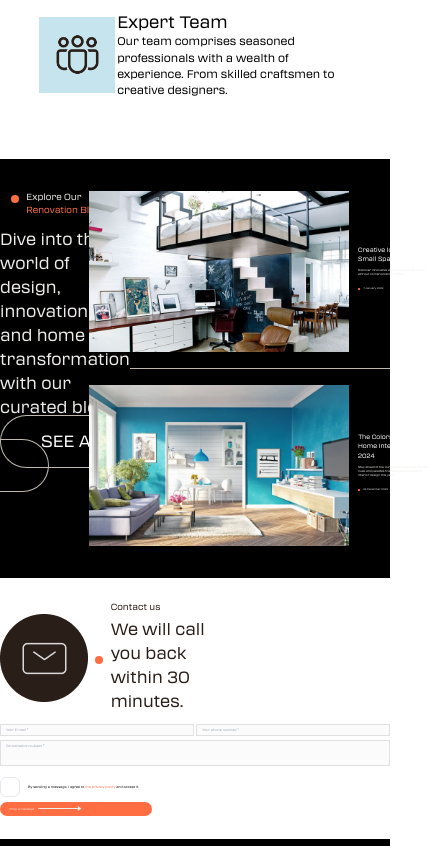
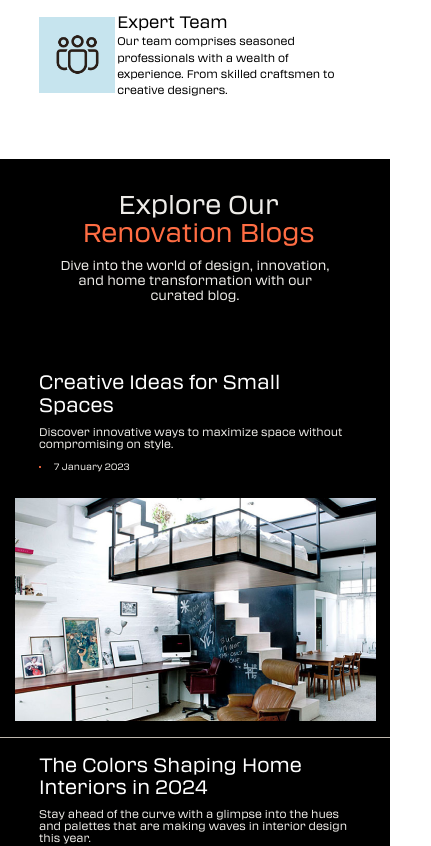
Before and after one commit to mdbakibillahrohan/renoexpert_public, a website: page index.html in a window 390 px wide. Shown: the part 5049-5895 px from the top of the page, 431 px wide, since content can reach past the window. Drawn offline with nearby package versions, Linux system fonts and the light colour scheme; files that its build step writes are made by us from their sources.

Commit message:
blog and contact section responsive

```diff
--- a/index.html
+++ b/index.html
@@ -2466,9 +2466,13 @@
 
       <!-- blog section start  -->
       <section class="bg-black py-[8.333vw]">
-        <div class="flex gap-[3.333vw] justify-center container-general">
+        <div
+          class="flex flex-col md:flex-row gap-[3.333vw] justify-center container-general"
+        >
           <div>
-            <div class="flex gap-[1.875vw] mb-[2.708vw] justify-center">
+            <div
+              class="flex gap-[1.875vw] mb-[2.708vw] justify-center md:justify-start"
+            >
               <span class="pt-[1.042vw]">
                 <svg
                   xmlns="http://www.w3.org/2000/svg"
@@ -2476,25 +2480,26 @@
                   height="8"
                   viewBox="0 0 8 8"
                   fill="none"
+                  class="hidden md:block"
                 >
                   <circle cx="4" cy="4" r="4" fill="#FF6D43" />
                 </svg>
               </span>
               <h1
-                class="text-[#EEECE8] text-left not-italic text-[2.24vw] font-normal lg:leading-[52px] md:leading-10 sm:leading-7"
+                class="text-[#EEECE8] text-center md:text-left not-italic text-[6.512vw] md:text-[2.24vw] font-normal md:leading-10 leading-7"
               >
                 Explore Our <br />
                 <span class="text-[#FF6D43]">Renovation Blogs</span>
               </h1>
             </div>
             <p
-              class="text-[#EEECE8] w-[30vw] text-base font-normal lg:leading-6 md:leading-4 sm:leading-3 tracking-normal text-left mb-[2.656vw]"
+              class="text-[#EEECE8] md:w-[30vw] text-[3.256vw] md:text-base font-normal md:leading-6 leading-[3.953vw] text-center md:text-left mb-[14.186vw] md:mb-[2.656vw] px-[13.953vw] md:px-0"
             >
               Dive into the world of design, innovation, and home transformation
               with our curated blog.
             </p>
             <a
-              class="border-[#BEB8AE] text-white border py-4 px-10 rounded-full cursor-pointer stretch-btn"
+              class="border-[#BEB8AE] text-white border py-4 px-10 rounded-full cursor-pointer stretch-btn hidden md:inline-block"
             >
               <span>SEE ALL</span>
               <div class="bg-white ml-2 inline-block mb-[0.2rem]"></div>
@@ -2502,33 +2507,35 @@
           </div>
           <div>
             <div
-              class="flex gap-[2.3vw] justify-center items-center border-b-[0.1px] border-[#BEB8AE] pb-[4.167vw]"
+              class="flex flex-col-reverse md:flex-row gap-[6.047vw] md:gap-[2.3vw] justify-center items-center border-b-[0.1px] border-[#BEB8AE] pb-[4.167vw]"
             >
               <img
-                class="img-fluid"
+                class="img-fluid mx-[10vw] md:mx-0"
                 src="./asset/img/blog_img1.png"
                 alt="blog image"
               />
-              <div class="flex flex-col gap-[1.042vw]">
+              <div
+                class="flex flex-col gap-[2.326vw] md:gap-[1.042vw] mx-[10vw] md:mx-0"
+              >
                 <h3
-                  class="text-[1.563vw] font-normal lg:leading-8 md:leading-5 sm:leading-3 tracking-normal text-left text-white"
+                  class="text-[4.884vw] md:text-[1.563vw] font-normal md:leading-7 leading-[5.86vw] tracking-normal text-left text-white"
                 >
                   Creative Ideas for Small Spaces
                 </h3>
                 <p
-                  class="text-[0.729vw] font-normal lg:leading-5 md:leading-4 sm:leading-3 tracking-normal text-left text-[#EEECE8] w-[18.75vw]"
+                  class="text-[2.791vw] md:text-[0.729vw] font-normal md:leading-5 leading-3 tracking-normal text-left text-[#EEECE8] md:w-[18.75vw]"
                 >
                   Discover innovative ways to maximize space without
                   compromising on style.
                 </p>
-                <div class="flex items-center gap-[0.833vw]">
+                <div class="flex items-center gap-[3.256vw] md:gap-[0.833vw]">
                   <img
                     class="img-fluid"
                     src="./asset/img/date_pointer_bg.png"
                     alt="date_pointer_bg"
                   />
                   <p
-                    class="text-[0.625vw] font-normal leading-4 sm:leading-3 tracking-normal text-left text-[#EEECE8]"
+                    class="text-[2.326vw] md:text-[0.625vw] font-normal md:leading-4 leading-[3.721vw] tracking-normal text-left text-[#EEECE8]"
                   >
                     7 January 2023
                   </p>
@@ -2537,33 +2544,35 @@
             </div>
             <!-- =================================================== -->
             <div
-              class="flex gap-[2.292vw] justify-center items-center pt-[4.167vw]"
+              class="flex flex-col-reverse md:flex-row gap-[6.047vw] md:gap-[2.3vw] justify-center items-center pt-[4.167vw]"
             >
               <img
-                class="img-fluid"
+                class="img-fluid mx-[10vw] md:mx-0"
                 src="./asset/img/blog_img2.png"
                 alt="blog image"
               />
-              <div class="flex flex-col gap-[1.042vw]">
+              <div
+                class="flex flex-col gap-[2.326vw] md:gap-[1.042vw] mx-[10vw] md:mx-0"
+              >
                 <h3
-                  class="text-[1.563vw] font-normal lg:leading-8 md:leading-5 sm:leading-3 tracking-normal text-left text-white"
+                  class="text-[4.884vw] md:text-[1.563vw] font-normal md:leading-7 leading-[5.86vw] tracking-normal text-left text-white"
                 >
                   The Colors Shaping Home Interiors in 2024
                 </h3>
                 <p
-                  class="text-[0.729vw] font-normal lg:leading-5 md:leading-4 sm:leading-3 tracking-normal text-left text-[#EEECE8] w-[18.75vw]"
+                  class="text-[2.791vw] md:text-[0.729vw] font-normal md:leading-5 leading-3 tracking-normal text-left text-[#EEECE8] md:w-[18.75vw]"
                 >
                   Stay ahead of the curve with a glimpse into the hues and
                   palettes that are making waves in interior design this year.
                 </p>
-                <div class="flex items-center gap-[0.833vw]">
+                <div class="flex items-center gap-[3.256vw] md:gap-[0.833vw]">
                   <img
                     class="img-fluid"
                     src="./asset/img/date_pointer_bg.png"
                     alt="date_pointer_bg"
                   />
                   <p
-                    class="text-[0.625vw] font-normal leading-4 sm:leading-3 tracking-normal text-left text-[#EEECE8]"
+                    class="text-[2.326vw] md:text-[0.625vw] font-normal md:leading-4 leading-[3.721vw] tracking-normal text-left text-[#EEECE8]"
                   >
                     24 December 2023
                   </p>
@@ -2571,6 +2580,28 @@
               </div>
             </div>
           </div>
+
+          <div class="block md:hidden text-center my-[10.93vw]">
+            <a
+              class="border-[#BEB8AE] border py-[4.186vw] px-[6.93vw] md:py-[0.938vw] md:px-[2.448vw] text-white text-[3.256vw] md:text-[0.729vw] rounded-full cursor-pointer inline-block items-center"
+            >
+              <span>SEE ALL</span>
+
+              <svg
+                class="ml-[1.042vw] inline"
+                width="54"
+                height="7"
+                viewBox="0 0 54 7"
+                fill="none"
+                xmlns="http://www.w3.org/2000/svg"
+              >
+                <path
+                  d="M48.8887 2.99497V0.469971L53.3887 3.49997L48.8887 6.52997V4.00497H0.388672V2.99497H48.8887Z"
+                  fill="#EEECE8"
+                />
+              </svg>
+            </a>
+          </div>
         </div>
       </section>
       <!-- blog section end -->
@@ -2579,7 +2610,7 @@
       <section class="bg-white container-general py-[5.833vw]">
         <div>
           <div
-            class="flex gap-[1.875vw] mb-[2.656vw] justify-start items-center"
+            class="flex flex-col md:flex-row gap-[1.875vw] mb-[2.656vw] justify-start items-center"
           >
             <img
               class="img-fluid"
@@ -2593,18 +2624,19 @@
                 height="8"
                 viewBox="0 0 8 8"
                 fill="none"
+                class="hidden md:block"
               >
                 <circle cx="4" cy="4" r="4" fill="#FF6D43" />
               </svg>
             </span>
             <div>
               <h1
-                class="text-[#291E18] text-left not-italic text-[2.24vw] font-normal lg:leading-[52px] md:leading-10 sm:leading-7"
+                class="text-[#291E18] text-center md:text-left not-italic text-[6.512vw] md:text-[2.24vw] font-normal md:leading-[52px] leading-7"
               >
                 Contact us
               </h1>
               <p
-                class="text-[#291E18] w-[30vw] text-base font-normal lg:leading-6 md:leading-5 sm:leading-3 tracking-normal text-left pt-1"
+                class="text-[#291E18] md:w-[30vw] text-[3.256vw] md:text-base font-normal md:leading-6 leading-3 tracking-normal text-center md:text-left pt-1"
               >
                 We will call you back within 30 minutes.
               </p>
@@ -2615,13 +2647,15 @@
           <!-- component -->
 
           <form>
-            <div class="mb-[1.042vw] flex gap-[0.625vw]">
+            <div
+              class="md:mb-[1.042vw] flex flex-col md:flex-row gap-[3.023vw] md:gap-[0.625vw]"
+            >
               <input
                 type="email"
                 name="email"
                 id="email"
                 placeholder="Your E-mail *"
-                class="w-full border border-[#e0e0e0] bg-[#FBFBFB] py-[0.625vw] px-[1.25vw] text-[0.833vw] font-medium text-[#BEB8AE] outline-none focus:border-[#FF6D43] focus:shadow-md"
+                class="w-full border border-[#e0e0e0] bg-[#FBFBFB] py-[3.256vw] md:py-[0.625vw] px-[7.674vw] md:px-[1.25vw] text-[4.651vw] mx-[2.326vw] md:mx-0 md:text-[0.833vw] font-medium text-[#BEB8AE] outline-none focus:border-[#FF6D43] focus:shadow-md"
               />
 
               <input
@@ -2629,26 +2663,28 @@
                 name="number"
                 id="number"
                 placeholder="Your phone number *"
-                class="w-full border border-[#e0e0e0] bg-[#FBFBFB] py-[0.625vw] px-[1.25vw] text-[0.833vw] font-medium text-[#BEB8AE] outline-none focus:border-[#FF6D43] focus:shadow-md"
+                class="w-full border border-[#e0e0e0] bg-[#FBFBFB] py-[3.256vw] md:py-[0.625vw] px-[7.674vw] md:px-[1.25vw] text-[4.651vw] mx-[2.326vw] md:mx-0 md:text-[0.833vw] font-medium text-[#BEB8AE] outline-none focus:border-[#FF6D43] focus:shadow-md"
               />
             </div>
-            <div class="mb-[1.042vw]">
+            <div class="md:mb-[1.042vw]">
               <textarea
                 rows="4"
                 name="message"
                 id="message"
                 placeholder="Conversation subject *"
-                class="w-full resize-none border border-[#e0e0e0] bg-[#FBFBFB] py-[0.625vw] px-[1.25vw] text-[0.833vw] font-medium text-[#BEB8AE] outline-none focus:border-[#FF6D43] focus:shadow-md"
+                class="w-full resize-none border border-[#e0e0e0] bg-[#FBFBFB] py-[3.256vw] md:py-[0.625vw] px-[7.674vw] md:px-[1.25vw] text-[4.651vw] mx-[2.326vw] md:mx-0 md:text-[0.833vw] font-medium text-[#BEB8AE] outline-none focus:border-[#FF6D43] focus:shadow-md mt-4 md:mt-0"
               ></textarea>
             </div>
-            <div class="flex gap-2 mb-[1.042vw]">
+            <div
+              class="flex gap-2 mb-[1.042vw] justify-center md:justify-start px-[10vw] md:px-0"
+            >
               <input
                 type="checkbox"
                 class="before:content[''] peer relative h-5 w-5 cursor-pointer appearance-none rounded-md border border-blue-gray-200 transition-all before:absolute before:top-2/4 before:left-2/4 before:block before:h-12 before:w-12 before:-translate-y-2/4 before:-translate-x-2/4 before:rounded-full before:bg-blue-gray-500 before:opacity-0 before:transition-opacity checked:border-[#FF6D43] checked:bg-[#FF6D43] checked:before:bg-[#FF6D43] hover:before:opacity-10"
                 id="checkbox"
               />
               <p
-                class="text-[0.833vw] font-normal leading-5 sm:leading-3 tracking-normal text-left"
+                class="text-[2.791vw] md:text-[0.833vw] font-normal leading-5 sm:leading-3 tracking-normal text-left"
               >
                 By sending a message, I agree to
                 <span class="text-[#FF6D43]"> the privacy policy </span>and
@@ -2657,7 +2693,7 @@
             </div>
             <div>
               <a
-                class="bg-[#FF6D43] py-[0.938vw] px-[2.448vw] text-[#EEECE8] text-[0.729vw] rounded-full cursor-pointer flex items-center w-[39.063vw]"
+                class="bg-[#FF6D43] py[4.186vw] md:py-[0.938vw] px-[4.884vw] md:px-[2.448vw] text-[#EEECE8] text-[3.256vw] md:text-[0.729vw] rounded-full cursor-pointer flex items-center md:w-[39.063vw] mx-[10.233vw] md:mx-0"
               >
                 <span>Drop a message</span>
 
```
